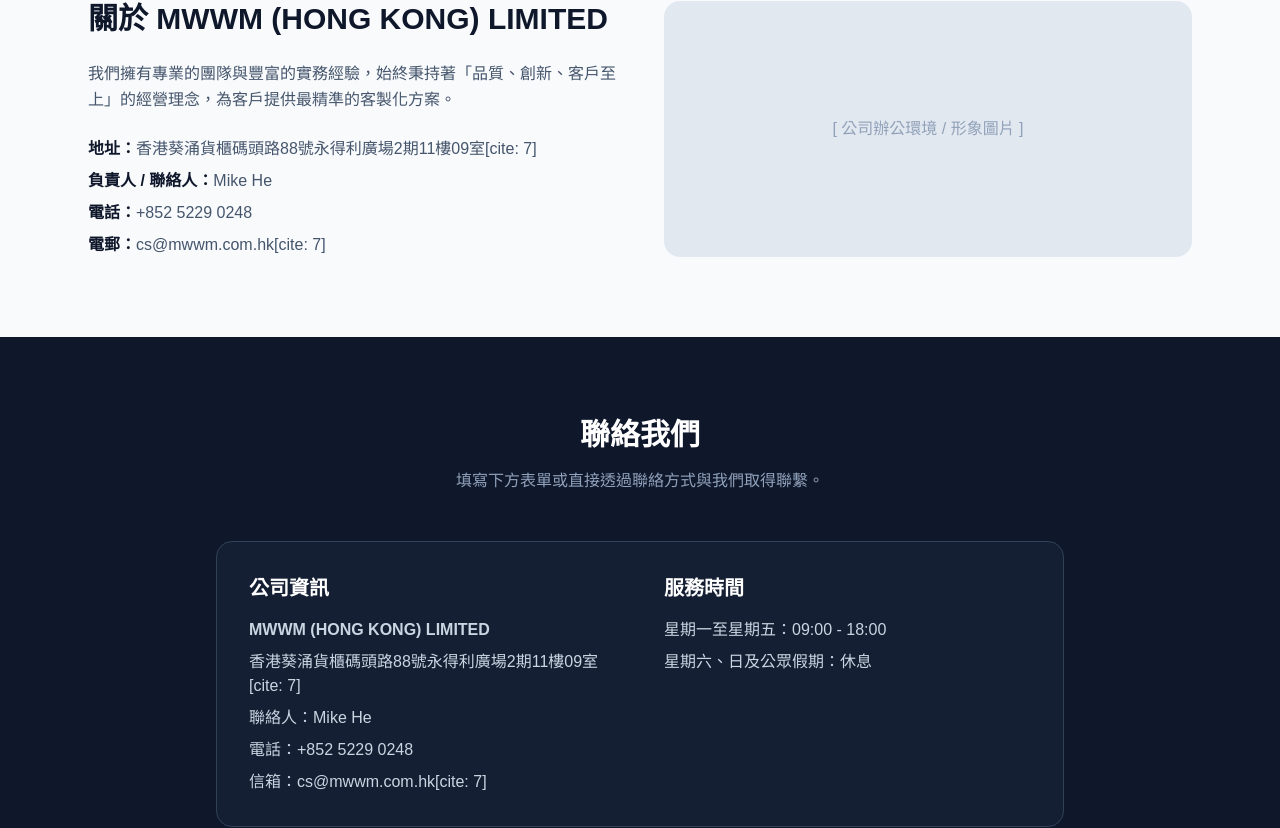
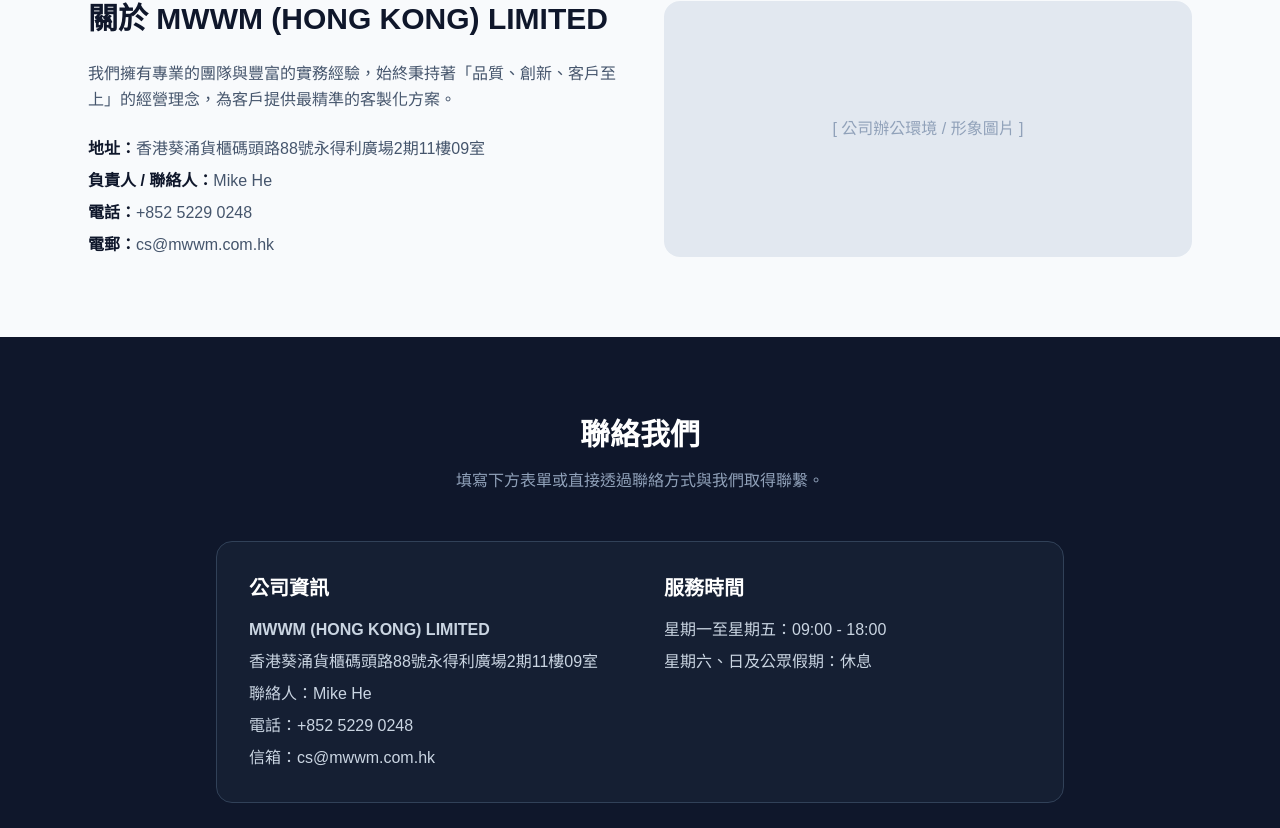
Before and after one commit to MikeHo21/mwwm-website, a Next.js app: page / in a window 1280 px wide. Shown: the part 1269-2097 px from the top of the page. Built offline with nearby package versions, Linux system fonts and the light colour scheme.

Commit message:
style: increase header height to h-32 and align logo edges perfectly

```diff
--- a/app/page.tsx
+++ b/app/page.tsx
@@ -85,10 +85,10 @@
               我們擁有專業的團隊與豐富的實務經驗，始終秉持著「品質、創新、客戶至上」的經營理念，為客戶提供最精準的客製化方案。
             </p>
             <div className="space-y-2 text-slate-600 mt-6">
-              <p><strong className="text-slate-900">地址：</strong>香港葵涌貨櫃碼頭路88號永得利廣場2期11樓09室[cite: 7]</p>
+              <p><strong className="text-slate-900">地址：</strong>香港葵涌貨櫃碼頭路88號永得利廣場2期11樓09室</p>
               <p><strong className="text-slate-900">負責人 / 聯絡人：</strong>Mike He</p>
               <p><strong className="text-slate-900">電話：</strong>+852 5229 0248</p>
-              <p><strong className="text-slate-900">電郵：</strong>cs@mwwm.com.hk[cite: 7]</p>
+              <p><strong className="text-slate-900">電郵：</strong>cs@mwwm.com.hk</p>
             </div>
           </div>
           <div className="bg-slate-200 h-64 rounded-2xl flex items-center justify-center text-slate-400 font-medium">
@@ -109,10 +109,10 @@
             <div>
               <h3 className="text-xl font-bold mb-4 text-white">公司資訊</h3>
               <p className="text-slate-300 mb-2"><strong>MWWM (HONG KONG) LIMITED</strong></p>
-              <p className="text-slate-300 mb-2">香港葵涌貨櫃碼頭路88號永得利廣場2期11樓09室[cite: 7]</p>
+              <p className="text-slate-300 mb-2">香港葵涌貨櫃碼頭路88號永得利廣場2期11樓09室</p>
               <p className="text-slate-300 mb-2">聯絡人：Mike He</p>
               <p className="text-slate-300 mb-2">電話：+852 5229 0248</p>
-              <p className="text-slate-300">信箱：cs@mwwm.com.hk[cite: 7]</p>
+              <p className="text-slate-300">信箱：cs@mwwm.com.hk</p>
             </div>
             <div>
               <h3 className="text-xl font-bold mb-4 text-white">服務時間</h3>
```
